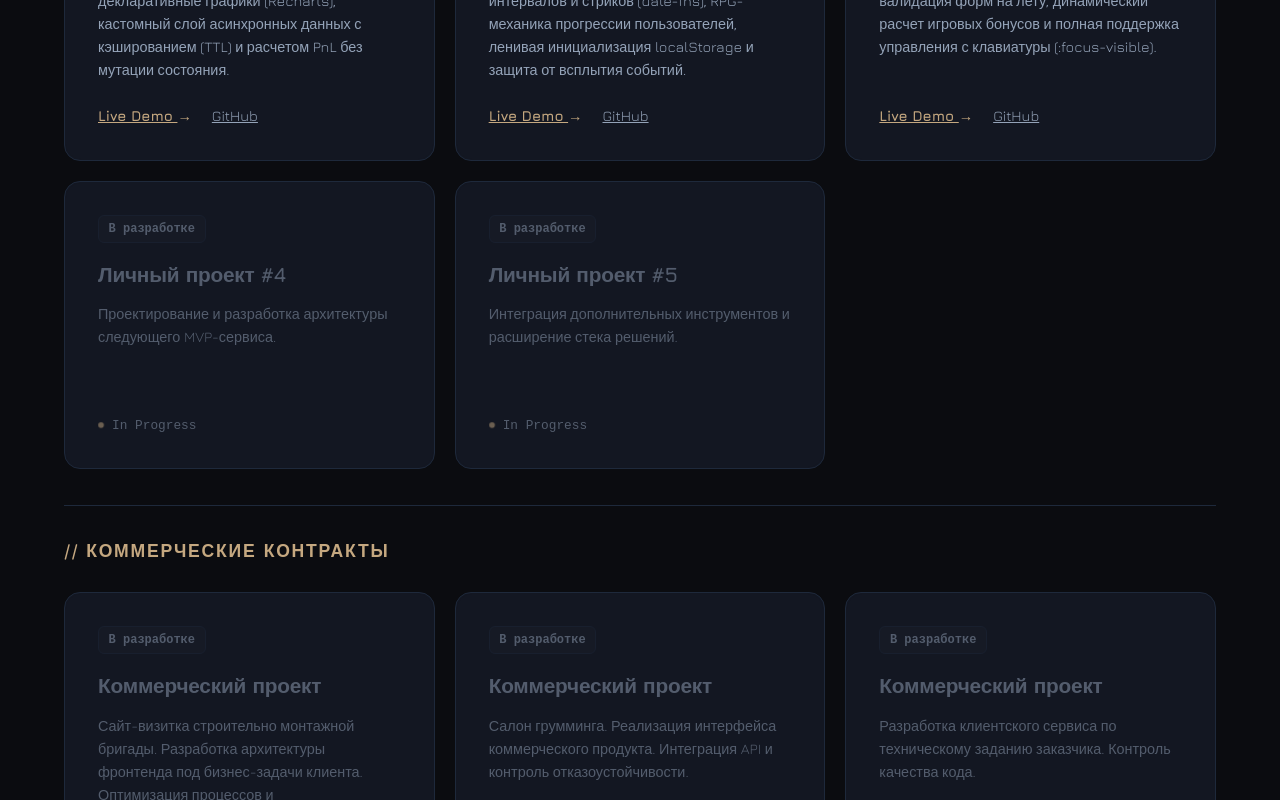
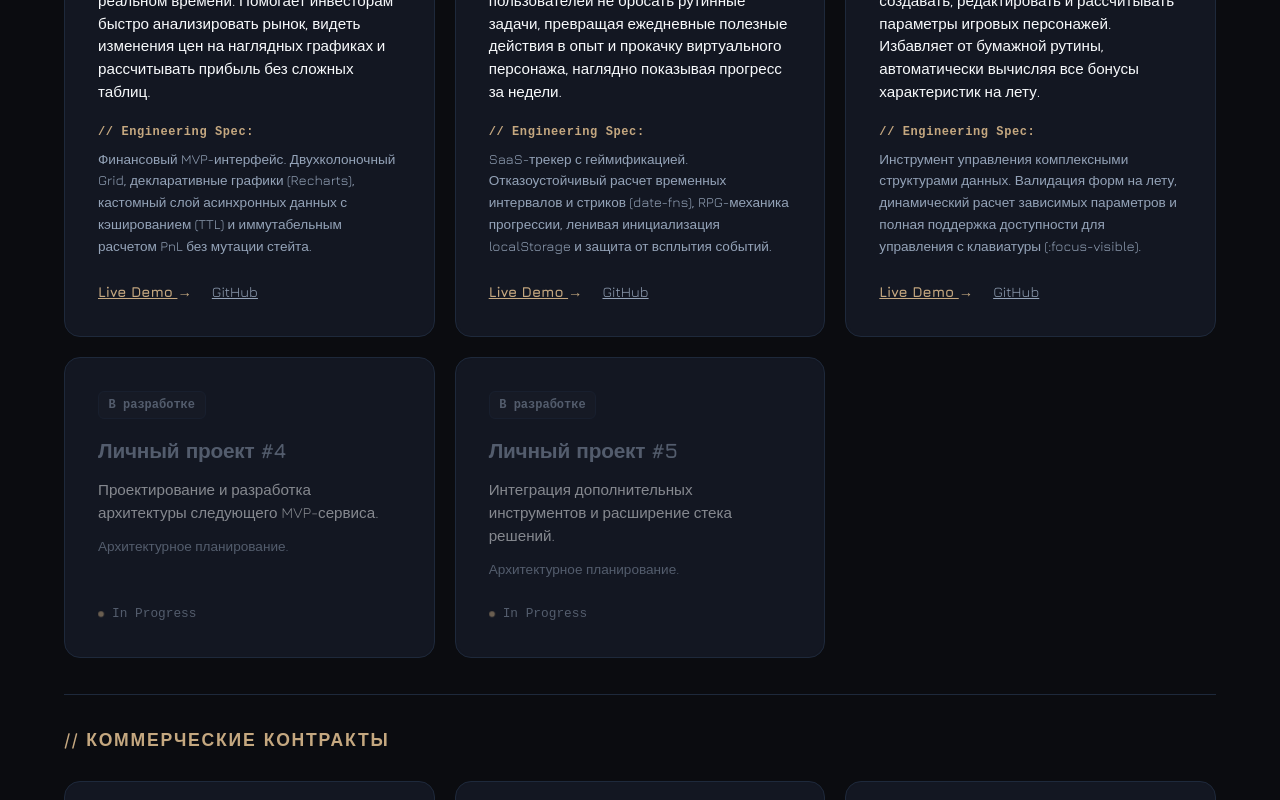
Before and after one commit to Heimtar/portfolio, a React (Vite) app: page / in a window 1280 px wide. Shown: the part 860-1660 px from the top of the page. Built offline with nearby package versions, Linux system fonts and the light colour scheme.

Commit message:
feat: complete data layer migration for two-tier project descriptions

```diff
--- a/src/components/ProjectCard/ProjectCard.module.css
+++ b/src/components/ProjectCard/ProjectCard.module.css
@@ -120,3 +120,31 @@
     box-shadow: 0 0 0 0 rgba(197, 168, 128, 0);
   }
 }
+
+/* Старый класс .description удали! Добавляем эти новые: */
+
+.descriptionUser {
+  font-size: 0.95rem;
+  font-weight: 500;
+  color: var(--text-main); /* Яркий белый цвет для легкого чтения клиентом */
+  line-height: 1.5;
+  margin-bottom: 0.75rem;
+}
+
+.techDivider {
+  font-family: monospace;
+  font-size: 0.75rem;
+  font-weight: 600;
+  color: var(--accent-gold); /* Наш фирменный золотой маркер */
+  margin: 1.25rem 0 0.5rem 0;
+  letter-spacing: 0.05em;
+}
+
+.descriptionTech {
+  font-size: 0.85rem;
+  color: var(
+    --text-muted
+  ); /* Серебристо-серый приглушенный цвет для тех-хардкора */
+  line-height: 1.6;
+  margin-bottom: 1.5rem;
+}
--- a/src/components/ProjectCard/ProjectCard.tsx
+++ b/src/components/ProjectCard/ProjectCard.tsx
@@ -8,9 +8,8 @@ interface ProjectCardProps {
 }
 
 export const ProjectCard: React.FC<ProjectCardProps> = ({ project }) => {
-  const { title, description, tags, demoUrl, codeUrl, isPlaceholder } = project;
+  const { title, descriptionUser, descriptionTech, tags, demoUrl, codeUrl, isPlaceholder } = project;
 
-  // Если это заглушка, навешиваем специальный класс для стилизации
   const cardContentClass = isPlaceholder
     ? `${styles.content} ${styles.placeholder}`
     : styles.content;
@@ -19,7 +18,7 @@ export const ProjectCard: React.FC<ProjectCardProps> = ({ project }) => {
     <BentoCard>
       <div className={cardContentClass}>
         <div>
-          {/* Теги технологий сверху карточки */}
+          {/* Теги технологий сверху */}
           <div className={styles.tags}>
             {tags.map((tag, index) => (
               <span key={index} className={styles.tag}>
@@ -29,10 +28,20 @@ export const ProjectCard: React.FC<ProjectCardProps> = ({ project }) => {
           </div>
 
           <h3 className={styles.title}>{title}</h3>
-          <p className={styles.description}>{description}</p>
+
+          {/* 1. ОПИСАНИЕ ДЛЯ КЛИЕНТА (Бизнес-уровень) */}
+          <p className={styles.descriptionUser}>{descriptionUser}</p>
+
+          {/* Технологический маркер-разделитель (показываем только для реальных проектов) */}
+          {!isPlaceholder && (
+            <div className={styles.techDivider}>// Engineering Spec:</div>
+          )}
+
+          {/* 2. ОПИСАНИЕ ДЛЯ ТИМЛИДА (Технический уровень) */}
+          <p className={styles.descriptionTech}>{descriptionTech}</p>
         </div>
 
-        {/* Ссылки показываем только для реальных проектов */}
+        {/* Интерактивный подвал карточки */}
         {!isPlaceholder ? (
           <div className={styles.links}>
             <a href={demoUrl} target="_blank" rel="noopener noreferrer" className={styles.linkDemo}>
--- a/src/data/translations.ts
+++ b/src/data/translations.ts
@@ -1,7 +1,8 @@
 // Описываем строгий тип для карточки проекта
 export interface ProjectData {
   title: string;
-  description: string;
+  descriptionUser: string;
+  descriptionTech: string;
   tags: string[];
   demoUrl: string;
   codeUrl?: string; // необязательно для заглушек
@@ -65,24 +66,30 @@ export const translations: Record<"ru" | "en", TranslationSchema> = {
     projects: [
       {
         title: "Crypto Dashboard",
-        description:
-          "Финансовый аналитический терминал MVP. Двухколоночный Grid-интерфейс, декларативные графики (Recharts), кастомный слой асинхронных данных с кэшированием (TTL) и расчетом PnL без мутации состояния.",
+        descriptionUser:
+          "Удобный финансовый терминал для отслеживания стоимости криптовалют в реальном времени. Помогает инвесторам быстро анализировать рынок, видеть изменения цен на наглядных графиках и рассчитывать прибыль без сложных таблиц.",
+        descriptionTech:
+          "Финансовый MVP-интерфейс. Двухколоночный Grid, декларативные графики (Recharts), кастомный слой асинхронных данных с кэшированием (TTL) и иммутабельным расчетом PnL без мутации стейта.",
         tags: ["React 18", "JavaScript (ES6+)", "Recharts", "CSS Modules"],
         demoUrl: "https://github.io",
         codeUrl: "https://github.com/Heimtar/crypto-dashboard.git",
       },
       {
         title: "Smart Habit Tracker",
-        description:
-          "SaaS-трекер с геймификацией. Отказоустойчивый расчет временных интервалов и стриков (date-fns), RPG-механика прогрессии пользователей, ленивая инициализация localStorage и защита от всплытия событий.",
+        descriptionUser:
+          "Интерактивный трекер привычек с элементами игры. Мотивирует пользователей не бросать рутинные задачи, превращая ежедневные полезные действия в опыт и прокачку виртуального персонажа, наглядно показывая прогресс за недели.",
+        descriptionTech:
+          "SaaS-трекер с геймификацией. Отказоустойчивый расчет временных интервалов и стриков (date-fns), RPG-механика прогрессии, ленивая инициализация localStorage и защита от всплытия событий.",
         tags: ["React 18", "JavaScript (ES6+)", "date-fns", "CSS Modules"],
         demoUrl: "https://github.io",
         codeUrl: "https://github.com/Heimtar/smart-habit-tracker.git",
       },
       {
         title: "RPG Character Manager",
-        description:
-          "Инструмент управления данными. Работа со сложными вложенными структурами данных, валидация форм на лету, динамический расчет игровых бонусов и полная поддержка управления с клавиатуры (:focus-visible).",
+        descriptionUser:
+          "Профессиональный инструмент для настольных игр, позволяющий мгновенно создавать, редактировать и рассчитывать параметры игровых персонажей. Избавляет от бумажной рутины, автоматически вычисляя все бонусы характеристик на лету.",
+        descriptionTech:
+          "Инструмент управления комплексными структурами данных. Валидация форм на лету, динамический расчет зависимых параметров и полная поддержка доступности для управления с клавиатуры (:focus-visible).",
         tags: ["React 18", "JavaScript (ES6+)", "Vite", "A11y"],
         demoUrl: "https://github.io",
         codeUrl: "https://github.com/Heimtar/rpg-character-manager.git",
@@ -90,42 +97,50 @@ export const translations: Record<"ru" | "en", TranslationSchema> = {
       // Заглушки личных проектов
       {
         title: "Личный проект #4",
-        description:
+        descriptionUser:
           "Проектирование и разработка архитектуры следующего MVP-сервиса.",
+        descriptionTech: "Архитектурное планирование.",
         tags: ["В разработке"],
         demoUrl: "#",
         isPlaceholder: true,
       },
       {
         title: "Личный проект #5",
-        description:
+        descriptionUser:
           "Интеграция дополнительных инструментов и расширение стека решений.",
+        descriptionTech: "Архитектурное планирование.",
         tags: ["В разработке"],
         demoUrl: "#",
         isPlaceholder: true,
       },
       // Психологические триггеры - коммерческие контракты
       {
-        title: "Коммерческий проект",
-        description:
-          "Сайт-визитка строительно монтажной бригады. Разработка архитектуры фронтенда под бизнес-задачи клиента. Оптимизация процессов и масштабирование.",
-        tags: ["В разработке"],
+        title: "Commercial Contract",
+        descriptionUser:
+          "Разработка масштабируемого интерфейса под индивидуальные бизнес-задачи заказчика. Оптимизация внутренних процессов компании.",
+        descriptionTech:
+          "Разработка фронтенд-архитектуры коммерческого продукта. Интеграция API, контроль отказоустойчивости и качества кода по ТЗ.",
+        tags: ["Коммерческий контракт"],
         demoUrl: "#",
         isPlaceholder: true,
       },
       {
-        title: "Коммерческий проект",
-        description:
-          "Салон грумминга. Реализация интерфейса коммерческого продукта. Интеграция API и контроль отказоустойчивости.",
-        tags: ["В разработке"],
+        title: "Commercial Contract",
+        descriptionUser:
+          "Интеграция клиентских сервисов, проектирование логики взаимодействия с пользователем и обеспечение стабильности веб-приложения под нагрузкой.",
+        descriptionTech:
+          "Реализация интерфейса коммерческого продукта, интеграция защищенных API-потоков и оптимизация производительности компонентов.",
+        tags: ["Коммерческий контракт"],
         demoUrl: "#",
         isPlaceholder: true,
       },
       {
-        title: "Коммерческий проект",
-        description:
-          "Разработка клиентского сервиса по техническому заданию заказчика. Контроль качества кода.",
-        tags: ["В разработке"],
+        title: "Commercial Contract",
+        descriptionUser:
+          "Создание отказоустойчивого веб-решения по техническому заданию клиента с фокусом на высокую скорость работы интерфейса и удобство конечных пользователей.",
+        descriptionTech:
+          "Клиентская разработка корпоративного сервиса, аудит кодовой базы, оптимизация рендеринга и рефакторинг легаси-структур.",
+        tags: ["Коммерческий контракт"],
         demoUrl: "#",
         isPlaceholder: true,
       },
@@ -162,7 +177,9 @@ export const translations: Record<"ru" | "en", TranslationSchema> = {
     projects: [
       {
         title: "Crypto Dashboard",
-        description:
+        descriptionUser:
+          "A convenient financial terminal for tracking cryptocurrency rates in real-time. It helps investors quickly analyze the market, view price changes on clean charts, and calculate profits without complex spreadsheets.",
+        descriptionTech:
           "Financial Analytics Terminal MVP. Two-column Grid interface, declarative charts (Recharts), a custom asynchronous data layer with caching (TTL), and immutable PnL mathematical calculations.",
         tags: ["React 18", "JavaScript (ES6+)", "Recharts", "CSS Modules"],
         demoUrl: "https://github.io",
@@ -170,15 +187,19 @@ export const translations: Record<"ru" | "en", TranslationSchema> = {
       },
       {
         title: "Smart Habit Tracker",
-        description:
-          "Gamified SaaS Habit Tracker. Resilient calculation of time intervals and streaks (date-fns), RPG user progression mechanics, lazy initialization of localStorage, and event propagation protection.",
+        descriptionUser:
+          "A gamified SaaS habit tracker. It motivates users to stay consistent with routine tasks by turning daily beneficial actions into experience points and progression for a virtual character, visually displaying weekly progress.",
+        descriptionTech:
+          "Gamified SaaS Habit Tracker MVP. Resilient calculation of time intervals and streaks (date-fns), RPG user progression mechanics, lazy initialization of localStorage, and event propagation protection.",
         tags: ["React 18", "JavaScript (ES6+)", "date-fns", "CSS Modules"],
         demoUrl: "https://github.io",
         codeUrl: "https://github.com/Heimtar/smart-habit-tracker.git",
       },
       {
         title: "RPG Character Manager",
-        description:
+        descriptionUser:
+          "A professional tool for tabletop games that allows instant creation, editing, and calculation of character stats. It eliminates paper routine by automatically computing all characteristic bonuses on the fly.",
+        descriptionTech:
           "Data Management Tool. Handling complex nested data structures, on-the-fly form validation, dynamic calculations, and full keyboard navigation support (:focus-visible).",
         tags: ["React 18", "JavaScript (ES6+)", "Vite", "A11y"],
         demoUrl: "https://github.io",
@@ -186,40 +207,48 @@ export const translations: Record<"ru" | "en", TranslationSchema> = {
       },
       {
         title: "Pet Project #4",
-        description:
+        descriptionUser:
           "Designing and developing the architecture of the next MVP service.",
+        descriptionTech: "Architectural planning.",
         tags: ["In Development"],
         demoUrl: "#",
         isPlaceholder: true,
       },
       {
         title: "Pet Project #5",
-        description:
+        descriptionUser:
           "Integrating additional tools and expanding the solution stack.",
+        descriptionTech: "Architectural planning.",
         tags: ["In Development"],
         demoUrl: "#",
         isPlaceholder: true,
       },
       {
         title: "Commercial Contract",
-        description:
-          "Business card website for a construction and installation team. Frontend architecture development tailored for business requirements. Process optimization and scaling.",
+        descriptionUser:
+          "Developing a scalable frontend interface tailored for custom business requirements. Optimization of internal company processes.",
+        descriptionTech:
+          "Frontend architecture development for a commercial product. API integration, resilience control, and code quality maintenance according to specifications.",
         tags: ["Commercial Contract"],
         demoUrl: "#",
         isPlaceholder: true,
       },
       {
         title: "Commercial Contract",
-        description:
-          "Grooming salon. Commercial product interface implementation. API integration and resilience control.",
+        descriptionUser:
+          "Integrating client-facing services, designing user interaction logic, and ensuring web application stability under heavy load conditions.",
+        descriptionTech:
+          "Commercial product interface implementation, managing secure API data streams, and UI component performance optimization.",
         tags: ["Commercial Contract"],
         demoUrl: "#",
         isPlaceholder: true,
       },
       {
         title: "Commercial Contract",
-        description:
-          "Client service development according to the customer's technical specification. Code quality control.",
+        descriptionUser:
+          "Creating a resilient web solution based on customer technical specifications with a focus on high interface response speed and end-user experience.",
+        descriptionTech:
+          "Corporate service client-side development, code base auditing, rendering optimization, and legacy structure refactoring.",
         tags: ["Commercial Contract"],
         demoUrl: "#",
         isPlaceholder: true,
```
